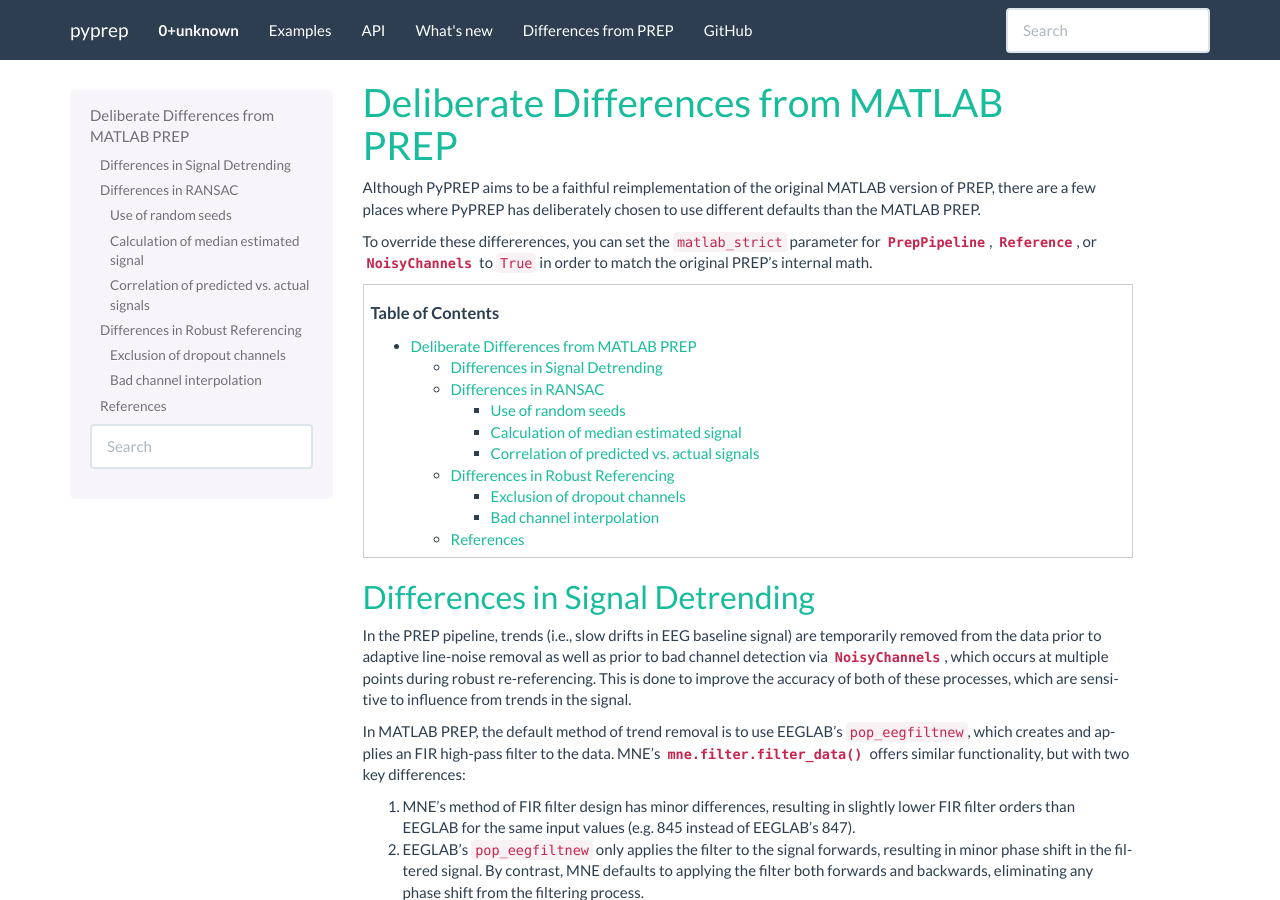
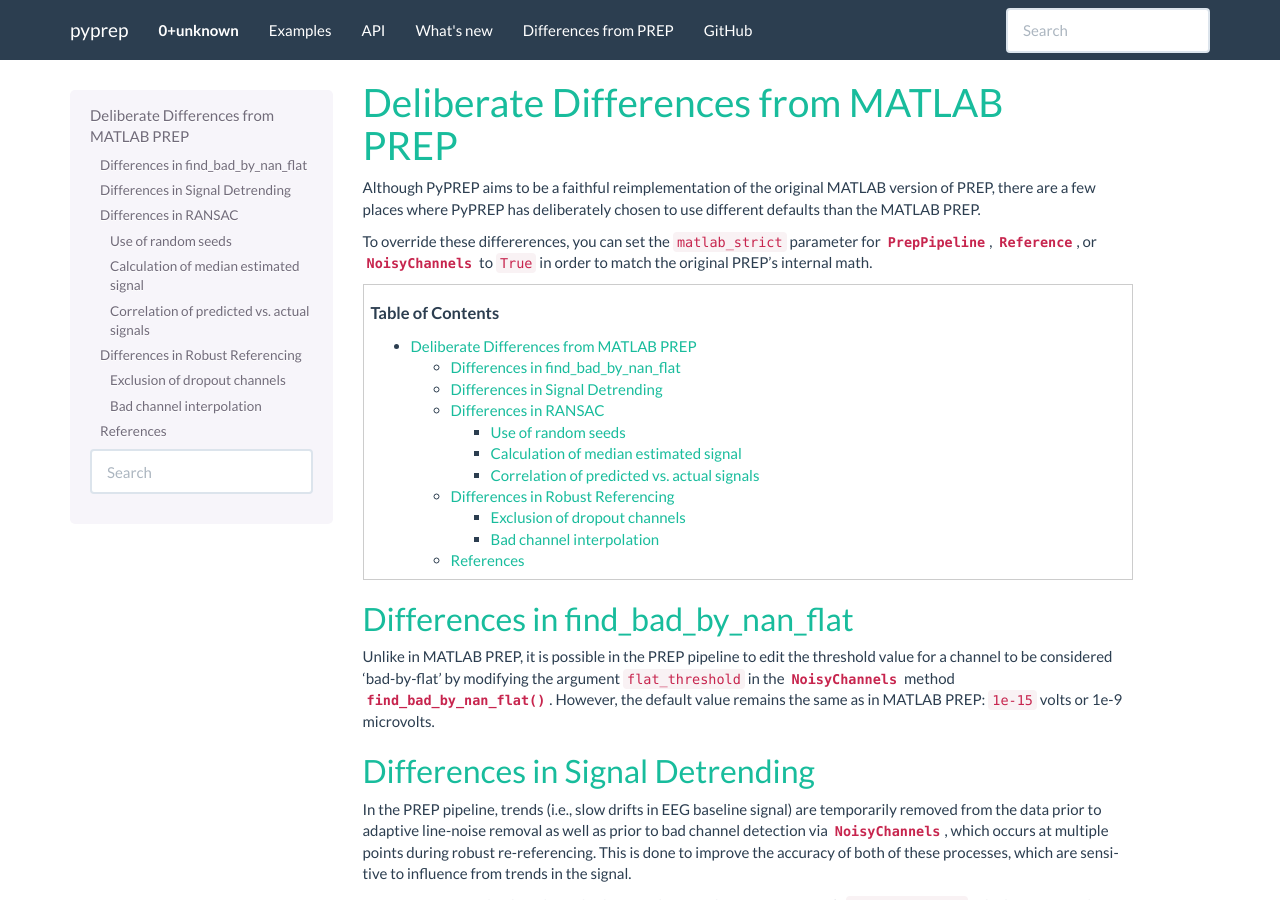
Before and after one commit to sappelhoff/pyprep, a Sphinx documentation site: the page built from docs/matlab_differences.rst, in a window 1280 px wide and 900 px high. Built offline with Sphinx 7.4.7, drawn with Linux system fonts in a browser that asks for light colours.

Commit message:
ADD section in matlab_differences.rst to document the modification in find_bad_by_nan_flat() ADD myself in CITATION.cff

```diff
--- a/docs/matlab_differences.rst
+++ b/docs/matlab_differences.rst
@@ -17,6 +17,15 @@ PREP's internal math.
 .. contents:: Table of Contents
     :depth: 3
 
+
+Differences in find_bad_by_nan_flat
+--------------------------------
+
+Unlike in MATLAB PREP, it is possible in the PREP pipeline to edit the
+threshold value for a channel to be considered 'bad-by-flat' by modifying the
+argument ``flat_threshold`` in the :class:`~pyprep.NoisyChannels` method
+:meth:`find_bad_by_nan_flat()`.
+However, the default value remains the same as in MATLAB PREP: ``1e-15`` volts or 1e-9 microvolts.
 
 Differences in Signal Detrending
 --------------------------------
```
Also changed, not shown: 1 other file.
